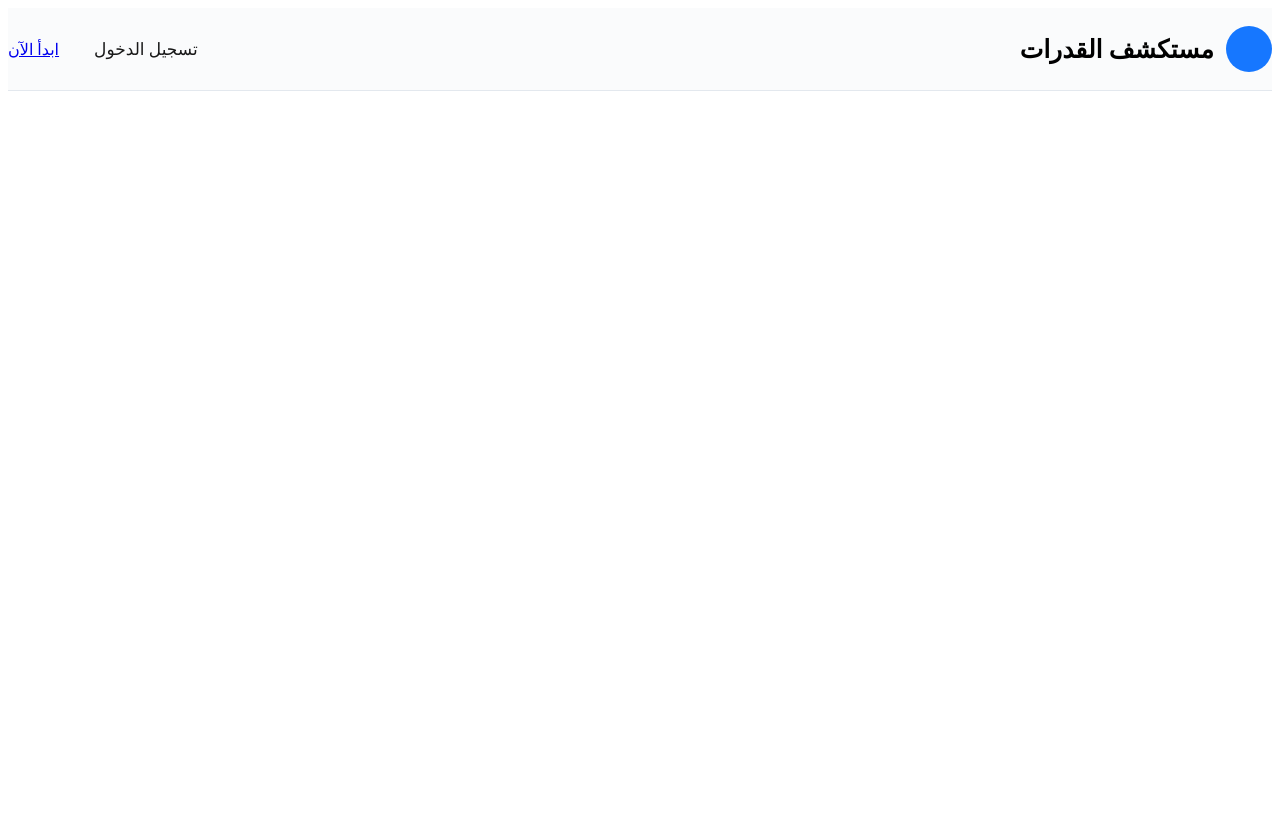
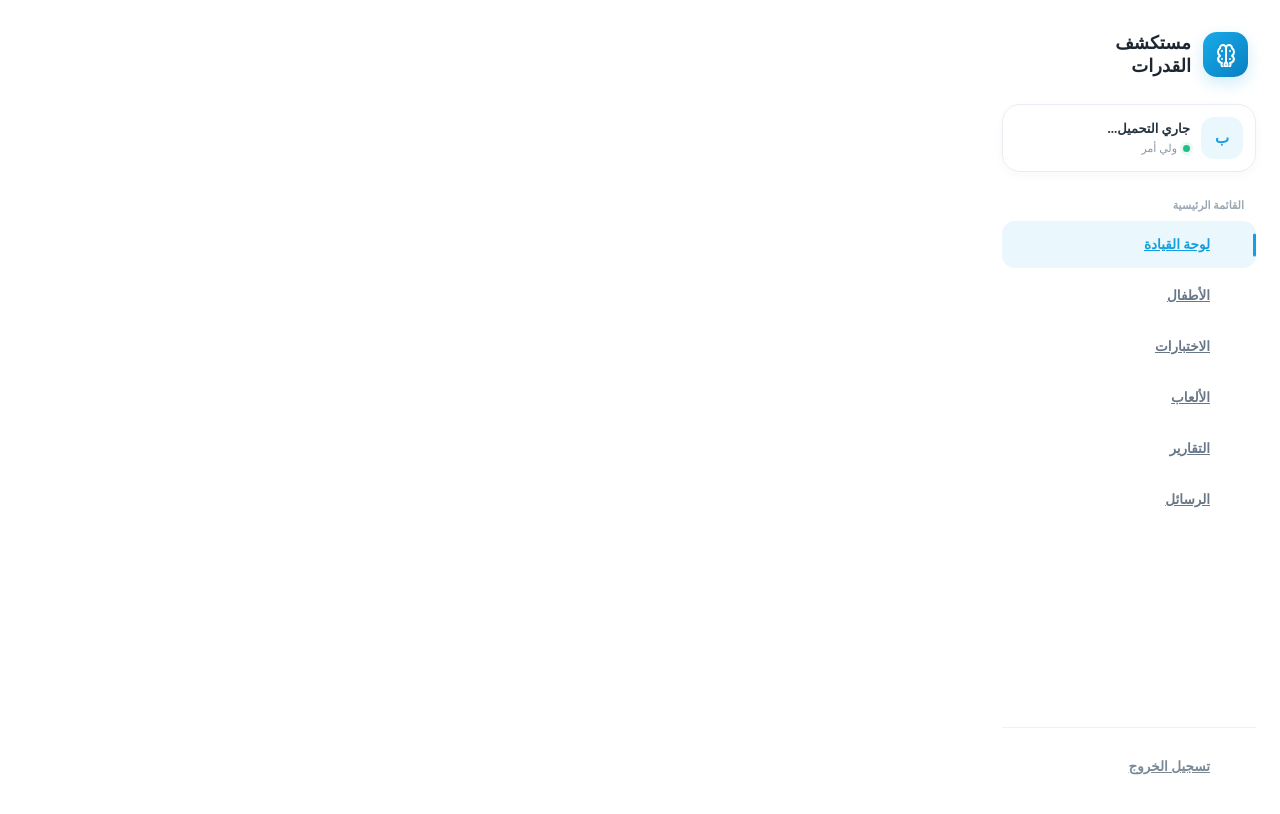
Before and after one commit to hudaysawalha-web/Capabilities-Explorer, a React (Vite) app: page / in a window 1280 px wide. Built offline with nearby package versions, Linux system fonts and the light colour scheme.

Commit message:
feat: implement ParentSidebar component with navigation and styling, update index.html for RTL support

```diff
--- a/index.html
+++ b/index.html
@@ -1,9 +1,11 @@
 <!doctype html>
-<html lang="en">
+<html lang="ar" dir="rtl">
   <head>
     <meta charset="UTF-8" />
     <link rel="icon" type="image/svg+xml" href="/favicon.svg" />
     <meta name="viewport" content="width=device-width, initial-scale=1.0" />
+     <!-- <link rel="stylesheet" href="https://cdnjs.cloudflare.com/ajax/libs/font-awesome/6.7.2/css/all.min.css"> -->
+    <meta charset="UTF-8" />
     <title>capabilities-explorer</title>
   </head>
   <body>
--- a/src/App.jsx
+++ b/src/App.jsx
@@ -1,4 +1,4 @@
-import HomeNavbar from "./components/Navbar/HomeNavbar/HomeNavbar"
+import ParentSidebar from "./components/Sidebar/ParentSidebar/ParentSidebar"
 
 
 function App() {
@@ -6,7 +6,7 @@ function App() {
 
   return (
     <>
-      <HomeNavbar/>
+    <ParentSidebar/>
     </>
   )
 }
--- a/src/components/Sidebar/ParentSidebar/ParentSidebar.css
+++ b/src/components/Sidebar/ParentSidebar/ParentSidebar.css
@@ -1,8 +1,335 @@
-.navbar-links {
+* {
+  box-sizing: border-box;
+}
+
+.sidebar {
+  width: 286px;
+  min-width: 286px;
+  height: 100vh;
+  min-height: 100vh;
+
+  padding: 24px 16px 18px;
+
+  background: var(--surface);
+
+  border-left: 1px solid var(--border);
+
+  display: flex;
+  flex-direction: column;
+
+  position: sticky;
+  top: 0;
+
+  z-index: 10;
+}
+
+.brand {
   display: flex;
   align-items: center;
 
-  gap: 35px;
+  gap: 12px;
 
-  direction: rtl;
+  padding: 0 8px;
+
+  margin-bottom: 27px;
 }
+
+.brand-icon {
+  width: 45px;
+  height: 45px;
+
+  flex-shrink: 0;
+
+  border-radius: 14px;
+
+  background: linear-gradient(
+    135deg,
+    #19abe9 0%,
+    #087fc2 100%
+  );
+
+  color: #ffffff;
+
+  display: flex;
+  align-items: center;
+  justify-content: center;
+
+  box-shadow:
+    0 6px 16px rgba(21, 159, 224, 0.20);
+}
+
+.brand-icon svg {
+  width: 24px;
+  height: 24px;
+
+  display: block;
+}
+
+.brand-text {
+  display: flex;
+  flex-direction: column;
+
+  line-height: 1;
+
+  color: #1d2732;
+
+  font-size: 18px;
+  font-weight: 800;
+}
+
+.brand-text span {
+  margin-top: 5px;
+}
+
+.profile {
+  width: 100%;
+
+  padding: 12px;
+
+  display: flex;
+  align-items: center;
+
+  gap: 11px;
+
+  background: #ffffff;
+
+  border: 1px solid #e7edf2;
+
+  border-radius: 18px;
+
+  margin-bottom: 27px;
+
+  box-shadow:
+    0 3px 10px rgba(30, 50, 70, 0.035);
+}
+
+.avatar {
+  width: 42px;
+  height: 42px;
+
+  flex-shrink: 0;
+
+  border-radius: 13px;
+
+  background: #eaf7fd;
+
+  color: #159fe0;
+
+  display: flex;
+  align-items: center;
+  justify-content: center;
+
+  font-size: 15px;
+  font-weight: 800;
+}
+
+.profile-info {
+  flex: 1;
+
+  min-width: 0;
+}
+
+.profile-name {
+  color: #273540;
+
+  font-size: 13px;
+
+  font-weight: 800;
+
+  white-space: nowrap;
+
+  overflow: hidden;
+
+  text-overflow: ellipsis;
+}
+
+.profile-role {
+  margin-top: 5px;
+
+  display: flex;
+  align-items: center;
+
+  gap: 6px;
+
+  color: #8a98a5;
+
+  font-size: 11px;
+  font-weight: 500;
+}
+
+.status-dot {
+  width: 7px;
+  height: 7px;
+
+  flex-shrink: 0;
+
+  border-radius: 50%;
+
+  background: #25bd86;
+
+  box-shadow:
+    0 0 0 3px rgba(37, 189, 134, 0.10);
+}
+
+
+.menu-title {
+  padding: 0 12px;
+
+  margin-bottom: 9px;
+
+  color: #9aa8b5;
+
+  font-size: 11px;
+
+  font-weight: 700;
+}
+
+
+.nav {
+  display: flex;
+  flex-direction: column;
+
+  gap: 4px;
+}
+
+.nav-item {
+  position: relative;
+
+  width: 100%;
+  height: 47px;
+
+  padding: 0 14px;
+
+  display: flex;
+  align-items: center;
+
+  gap: 13px;
+
+  border-radius: 13px;
+
+  color: #687888;
+
+  font-size: 13.5px;
+
+  font-weight: 600;
+
+  transition:
+    background-color 0.2s ease,
+    color 0.2s ease,
+    transform 0.2s ease;
+}
+
+.nav-item i {
+  width: 19px;
+  height: 19px;
+
+  flex-shrink: 0;
+
+  display: block;
+
+  stroke-width: 2;
+}
+
+.nav-item span {
+  line-height: 1;
+}
+
+
+.nav-item:hover {
+  background: #f4f9fc;
+
+  color: #159fe0;
+
+  transform: translateX(-2px);
+}
+
+
+.nav-item.active {
+  background: #eaf7fd;
+
+  color: #159fe0;
+
+  font-weight: 800;
+}
+
+.nav-item.active i {
+  stroke-width: 2.2;
+}
+
+
+
+.nav-item.active::before {
+  content: "";
+
+  position: absolute;
+
+  right: 0;
+  top: 50%;
+
+  width: 3px;
+  height: 23px;
+
+  transform: translateY(-50%);
+
+  border-radius: 5px;
+
+  background: #159fe0;
+}
+
+
+
+.logout {
+  margin-top: auto;
+
+  padding-top: 15px;
+
+  border-top: 1px solid #edf1f4;
+}
+
+.logout .nav-item {
+  color: #7b8996;
+}
+
+.logout .nav-item:hover {
+  background: #fff5f5;
+
+  color: #d9534f;
+
+  transform: translateX(-2px);
+}
+
+
+
+body.dark-mode .brand-text {
+  color: #ffffff;
+}
+
+body.dark-mode .profile {
+  background: var(--surface);
+
+  border-color: var(--border);
+}
+
+body.dark-mode .profile-name {
+  color: #ffffff;
+}
+
+body.dark-mode .nav-item {
+  color: #aeb9c4;
+}
+
+body.dark-mode .nav-item:hover {
+  background: rgba(21, 159, 224, 0.08);
+
+  color: #159fe0;
+}
+
+body.dark-mode .nav-item.active {
+  background: rgba(21, 159, 224, 0.13);
+
+  color: #159fe0;
+}
+
+body.dark-mode .logout {
+  border-color: var(--border);
+}
--- a/src/components/Sidebar/ParentSidebar/ParentSidebar.jsx
+++ b/src/components/Sidebar/ParentSidebar/ParentSidebar.jsx
@@ -1,7 +1,134 @@
-import React from 'react'
+import "./ParentSidebar.css";
 
 export default function ParentSidebar() {
   return (
-    <div>ParentSidebar</div>
-  )
+    <div>
+      <aside className="sidebar">
+
+        <div className="brand">
+          <div className="brand-icon">
+            <svg
+              xmlns="http://www.w3.org/2000/svg"
+              width="23"
+              height="23"
+              viewBox="0 0 24 24"
+              fill="none"
+              stroke="currentColor"
+              strokeWidth="2"
+              strokeLinecap="round"
+              strokeLinejoin="round"
+            >
+              <path d="M12 5a3 3 0 1 0-5.997.125A4.6 4.6 0 0 0 4 9a4.6 4.6 0 0 0 1.998 3.8A4.6 4.6 0 0 0 4 16a4.6 4.6 0 0 0 4.003 3.875A3 3 0 1 0 12 19" />
+              <path d="M12 5a3 3 0 1 1 5.997.125A4.6 4.6 0 0 1 20 9a4.6 4.6 0 0 1-1.998 3.8A4.6 4.6 0 0 1 20 16a4.6 4.6 0 0 1-4.003 3.875A3 3 0 1 1 12 19" />
+              <path d="M8 8h.01" />
+              <path d="M16 8h.01" />
+              <path d="M8 16h.01" />
+              <path d="M16 16h.01" />
+              <path d="M12 5v14" />
+            </svg>
+          </div>
+
+          <div className="brand-text">
+            <div>مستكشف</div>
+            <span>القدرات</span>
+          </div>
+        </div>
+
+
+        <div className="profile">
+
+          <div className="avatar">
+            ب
+          </div>
+
+          <div className="profile-info">
+            <div
+              className="profile-name"
+              id="sidebarUserName"
+            >
+              جاري التحميل...
+            </div>
+
+            <div className="profile-role">
+              <span className="status-dot"></span>
+              ولي أمر
+            </div>
+          </div>
+
+        </div>
+
+
+        <div className="menu-title">
+          القائمة الرئيسية
+        </div>
+
+
+        <nav className="nav">
+
+          <a
+            href="./dashboard.html"
+            className="nav-item active"
+          >
+            <i data-lucide="layout-dashboard"></i>
+            <span>لوحة القيادة</span>
+          </a>
+
+          <a
+            href="./children.html"
+            className="nav-item"
+          >
+            <i data-lucide="users-round"></i>
+            <span>الأطفال</span>
+          </a>
+
+          <a
+            href="./tests.html"
+            className="nav-item"
+          >
+            <i data-lucide="brain"></i>
+            <span>الاختبارات</span>
+          </a>
+
+          <a
+            href="./games.html"
+            className="nav-item"
+          >
+            <i data-lucide="gamepad-2"></i>
+            <span>الألعاب</span>
+          </a>
+
+          <a
+            href="./reports.html"
+            className="nav-item"
+          >
+            <i data-lucide="file-chart-column"></i>
+            <span>التقارير</span>
+          </a>
+
+          <a
+            href="./Messages.html"
+            className="nav-item"
+          >
+            <i data-lucide="message-circle"></i>
+            <span>الرسائل</span>
+          </a>
+
+        </nav>
+
+
+        <div className="logout">
+
+          <a
+            href="../../index.html"
+            className="nav-item"
+          >
+            <i data-lucide="log-out"></i>
+            <span>تسجيل الخروج</span>
+          </a>
+
+        </div>
+
+      </aside>
+    </div>
+  );
 }
--- a/src/index.css
+++ b/src/index.css
@@ -110,3 +110,22 @@ code {
   background: var(--code-bg);
 }
 */
+* {
+  box-sizing: border-box;
+}
+html {
+  scroll-behavior: smooth;
+}
+body {
+  margin: 0;
+  font-family: "Tajawal", sans-serif;
+  background: var(--bg);
+  color: var(--text);
+}
+button {
+  font: inherit;
+}
+a {
+  text-decoration: none;
+  color: inherit;
+}
```
